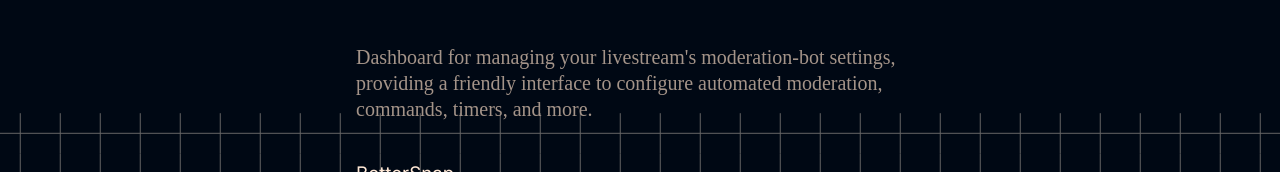
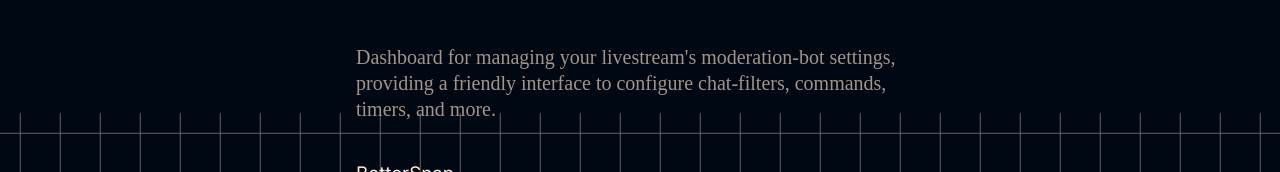
Before and after one commit to dclstn/portfolio, a plain HTML site: page src/index.html in a window 1280 px wide. Shown: the part 687-859 px from the top of the page. Drawn offline with nearby package versions, Linux system fonts and the light colour scheme; a web font is replaced by a local one.

Commit message:
dedupe word

```diff
--- a/src/index.html
+++ b/src/index.html
@@ -29,7 +29,7 @@
                 <img src="./assets/nightbotProjectImage.png" alt="BetterSnap Project"/>
             </picture>
         </a>
-        <p>Dashboard for managing your livestream&apos;s moderation-bot settings, providing a friendly interface to configure automated moderation, commands, timers, and more.</p>
+        <p>Dashboard for managing your livestream&apos;s moderation-bot settings, providing a friendly interface to configure chat-filters, commands, timers, and more.</p>
     </section>
     <section class="project">
         <h3>BetterSnap</h3>
```
